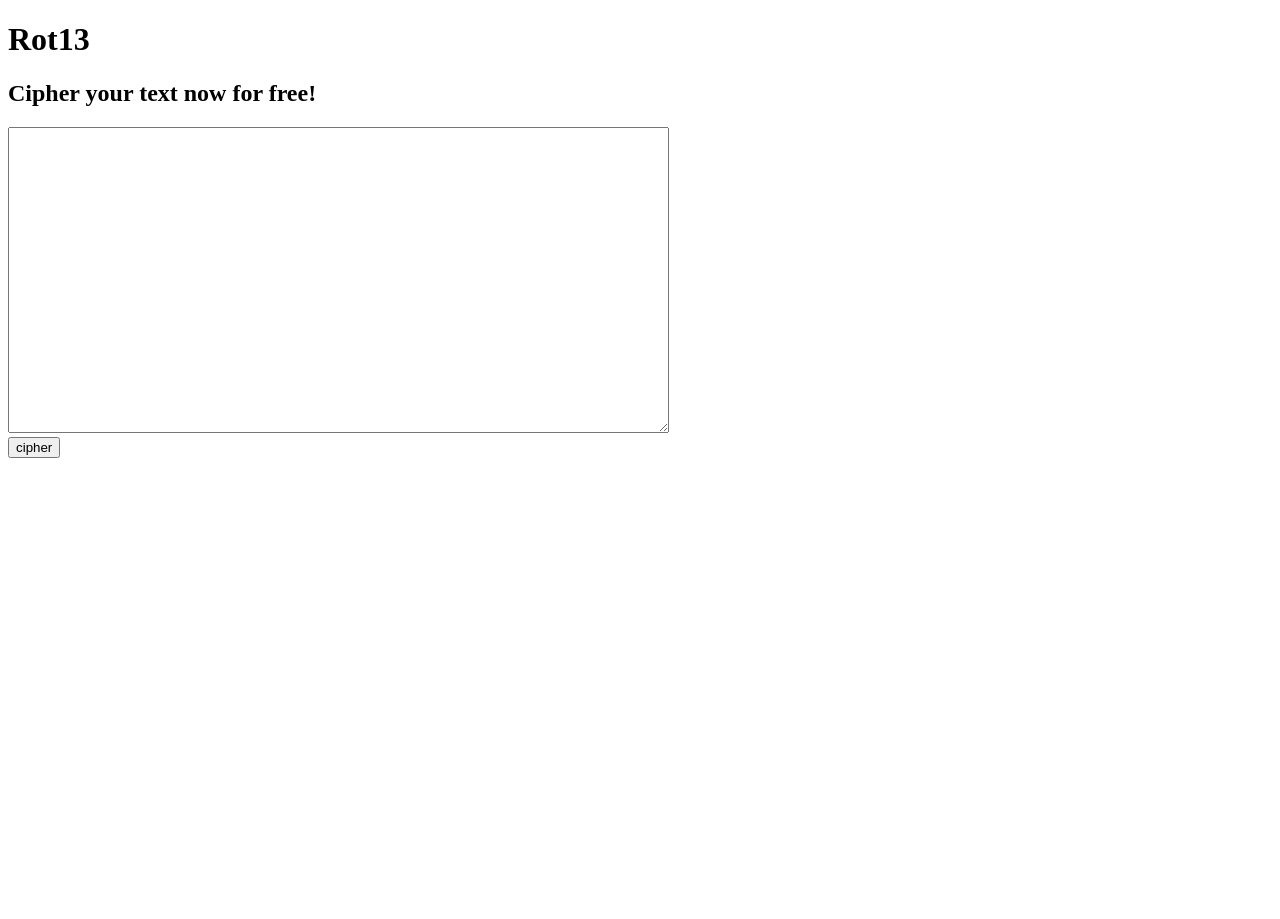
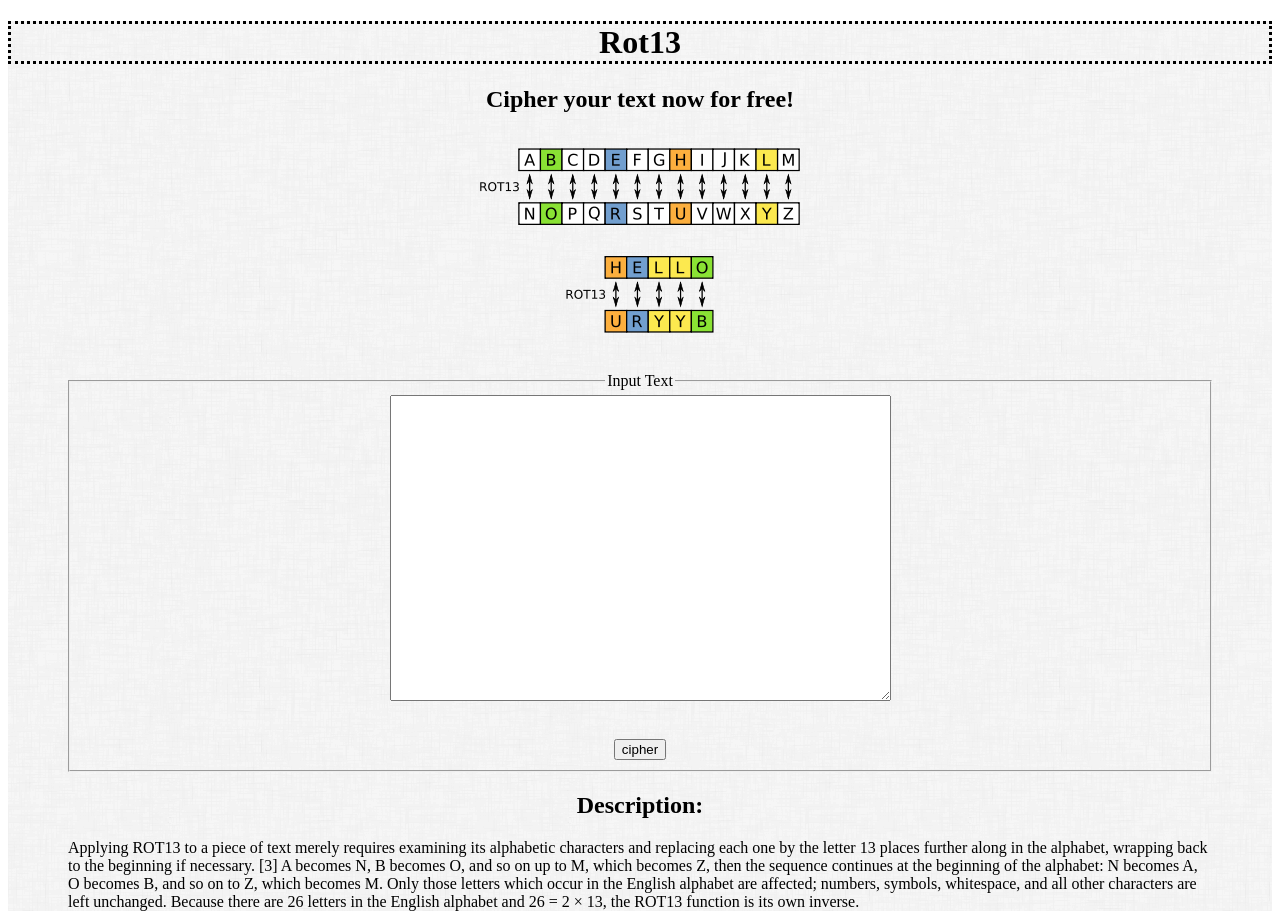
Before and after one commit to mohdbalaha/myFirstWebsite, a plain HTML site: page index.html in a window 1280 px wide. Before the commit the page ends 800 px from the top, so only its background shows below. Drawn offline with Linux system fonts and the light colour scheme.

Commit message:
added photos

```diff
--- a/index.html
+++ b/index.html
@@ -1,4 +1,5 @@
 <!DOCTYPE html>
+
 <head>
     <meta charset="utf-8">
     <link rel="stylesheet" type="text/css" href="styles.css" />
@@ -6,13 +7,33 @@
 </head>
 
 <body>
-<h1>Rot13</h1>
+    <div class='main' style='text-align:center; background-image:url("./img/background.png")'>
+        <h1 style='border:3px dotted black '>Rot13</h1>
         <h2>Cipher your text now for free!</h2>
-<textarea name="" id="text" cols="80" rows="20"></textarea>
+        <img src='./img/ROT13_table.png' style='padding: 15px'>
+
+        <form>
+            <fieldset style="margin: 20px 60px">
+                <legend>Input Text</legend>
+                <textarea id="text" cols="60" rows="20"></textarea>
+                <br>
+                <p id="output"></p>
                 <br>
                 <button id="cipher">cipher</button>
+            </fieldset>
+        </form>
 
+        <h2>Description:</h2>
+        <p style='margin:0px 60px; text-align:left'>
+            Applying ROT13 to a piece of text merely requires examining its alphabetic characters and replacing each one by the letter
+            13 places further along in the alphabet, wrapping back to the beginning if necessary. [3] A becomes N, B becomes
+            O, and so on up to M, which becomes Z, then the sequence continues at the beginning of the alphabet: N becomes
+            A, O becomes B, and so on to Z, which becomes M. Only those letters which occur in the English alphabet are affected;
+            numbers, symbols, whitespace, and all other characters are left unchanged. Because there are 26 letters in the
+            English alphabet and 26 = 2 × 13, the ROT13 function is its own inverse.
+        </p>
         <script type="text/javascript" src="script.js"></script>
+    </div>
 </body>
 
 </html>
--- a/script.js
+++ b/script.js
@@ -1,8 +1,11 @@
 let btn = document.getElementById('cipher');
 btn.onclick = function () {
-    let str = prompt('Enter a text to cipher:');
-    alert(rot13(str));
+    out.innerText = rot13(txt.value);
 }
+
+let txt = document.getElementById('text');
+
+let out = document.getElementById('output');
 
 function rot13(message) {
     //your code here
```
Also changed, not shown: img/ROT13_table.png (added), img/background.png (added). Lines whose indentation alone changed are shown as unchanged.
